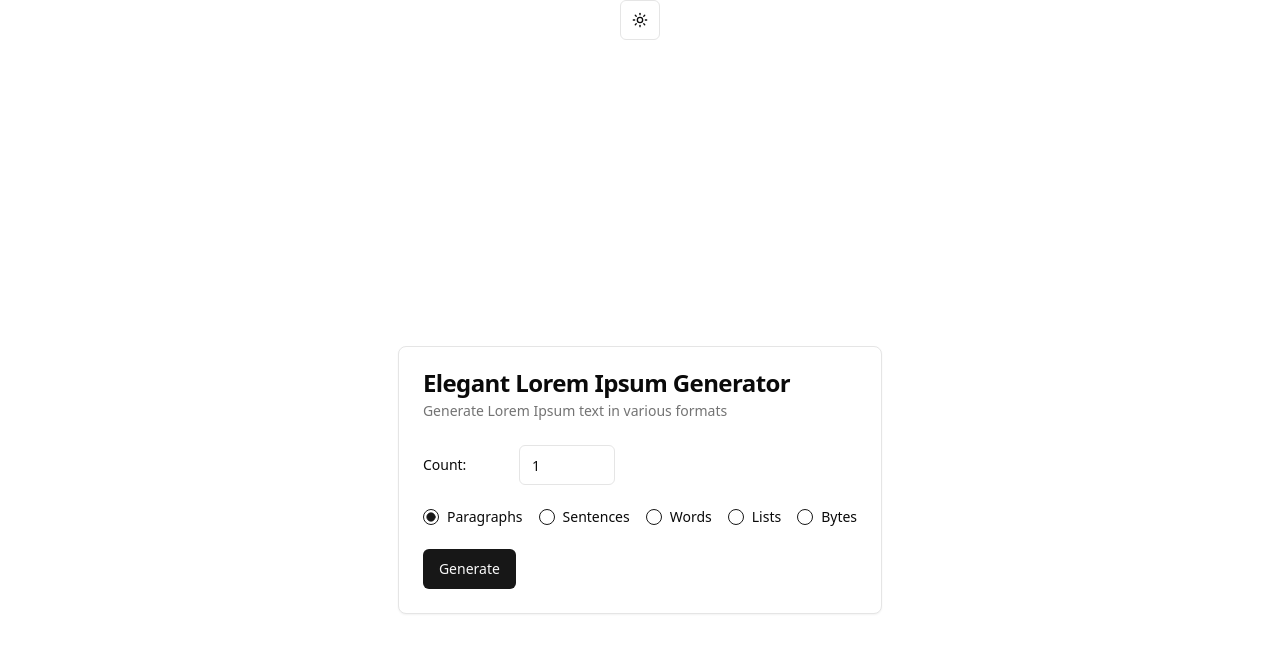
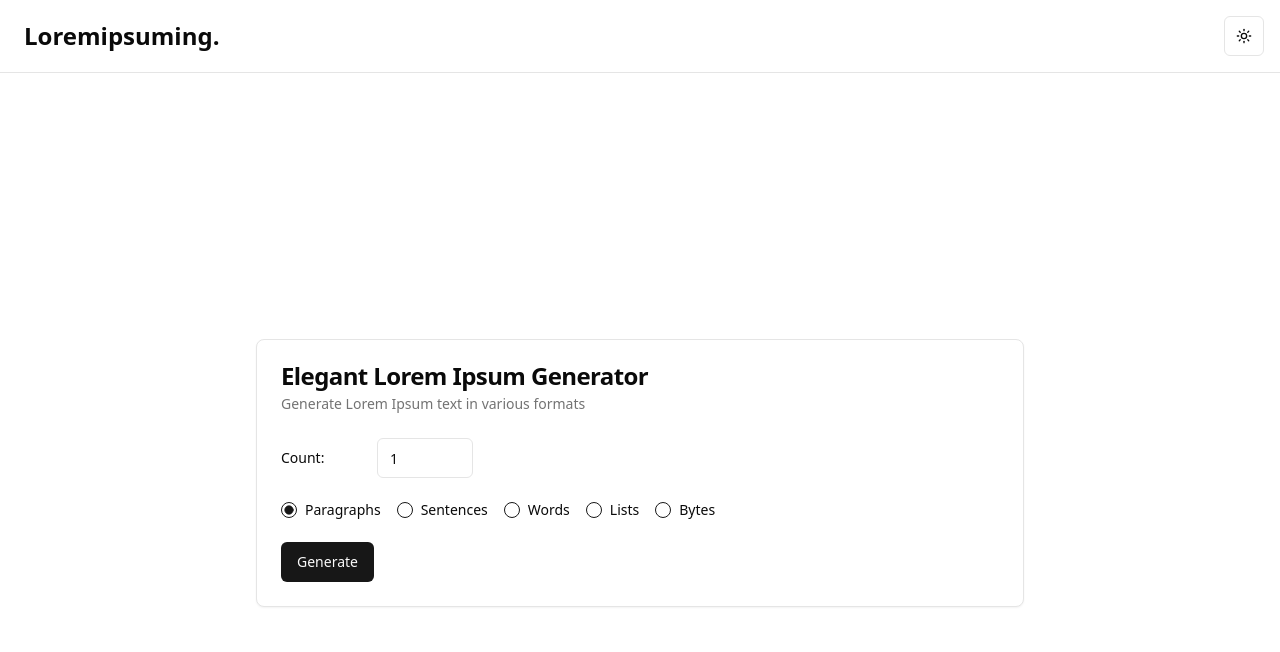
Before and after one commit to ifalfahri/loremipsuming, a React (Vite) app: page / in a window 1280 px wide. Shown: the top 652 px of the page. Built offline with nearby package versions, Linux system fonts and the light colour scheme.

Commit message:
feat: restructure App component layout with header and improved styling

```diff
--- a/src/App.tsx
+++ b/src/App.tsx
@@ -1,17 +1,21 @@
-import { ThemeProvider } from "@/components/theme-provider"
-import { ModeToggle } from "@/components/mode-toggle"
-import LoremIpsuming from "@/components/loremipsuming"
+import LoremIpsuming from "@/components/loremipsuming";
+import { ModeToggle } from "@/components/mode-toggle";
+import { ThemeProvider } from "@/components/theme-provider";
 
 function App() {
-
   return (
     <ThemeProvider>
-    <main className="flex flex-col justify-center items-center min-h-screen space-y-10">
-      <ModeToggle />
-      <LoremIpsuming/>
-    </main>
-  </ThemeProvider>
-  )
+      <div>
+        <header className="p-4 flex justify-between items-center border-b">
+          <h1 className="ml-2 text-2xl font-bold">Loremipsuming.</h1>
+          <ModeToggle />
+        </header>
+        <div>
+          <LoremIpsuming />
+        </div>
+      </div>
+    </ThemeProvider>
+  );
 }
 
-export default App
+export default App;
```
